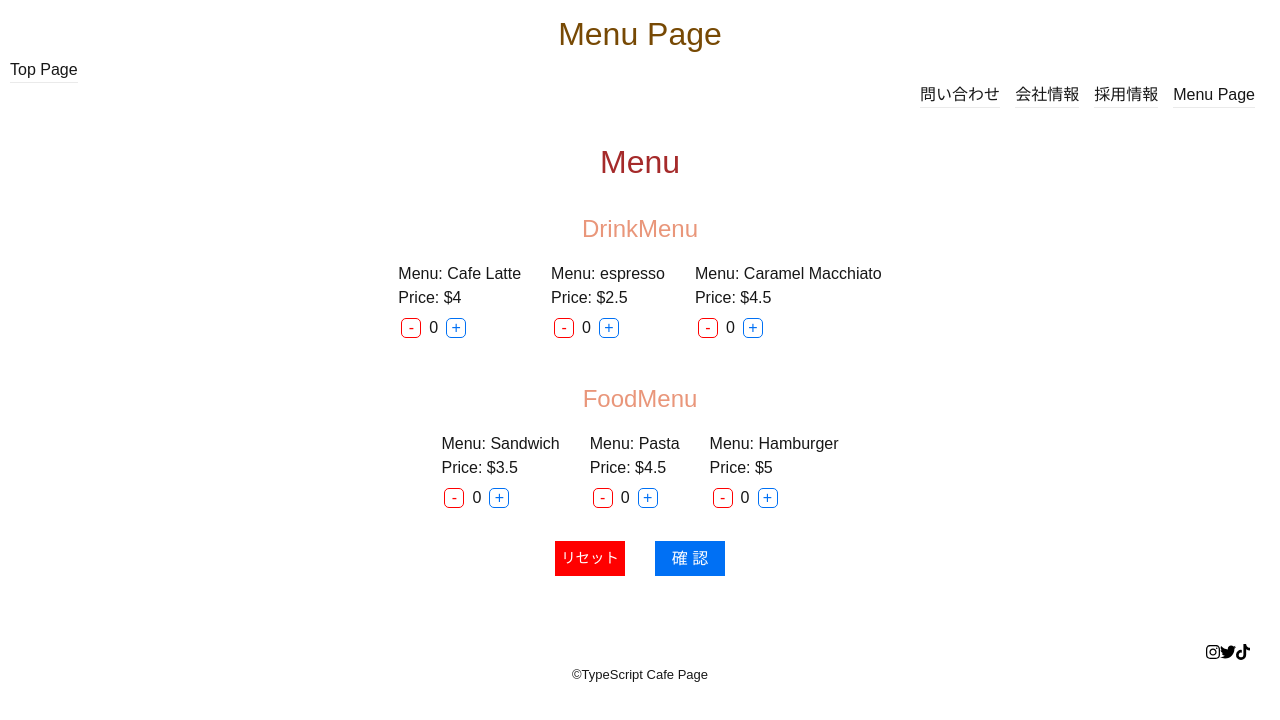
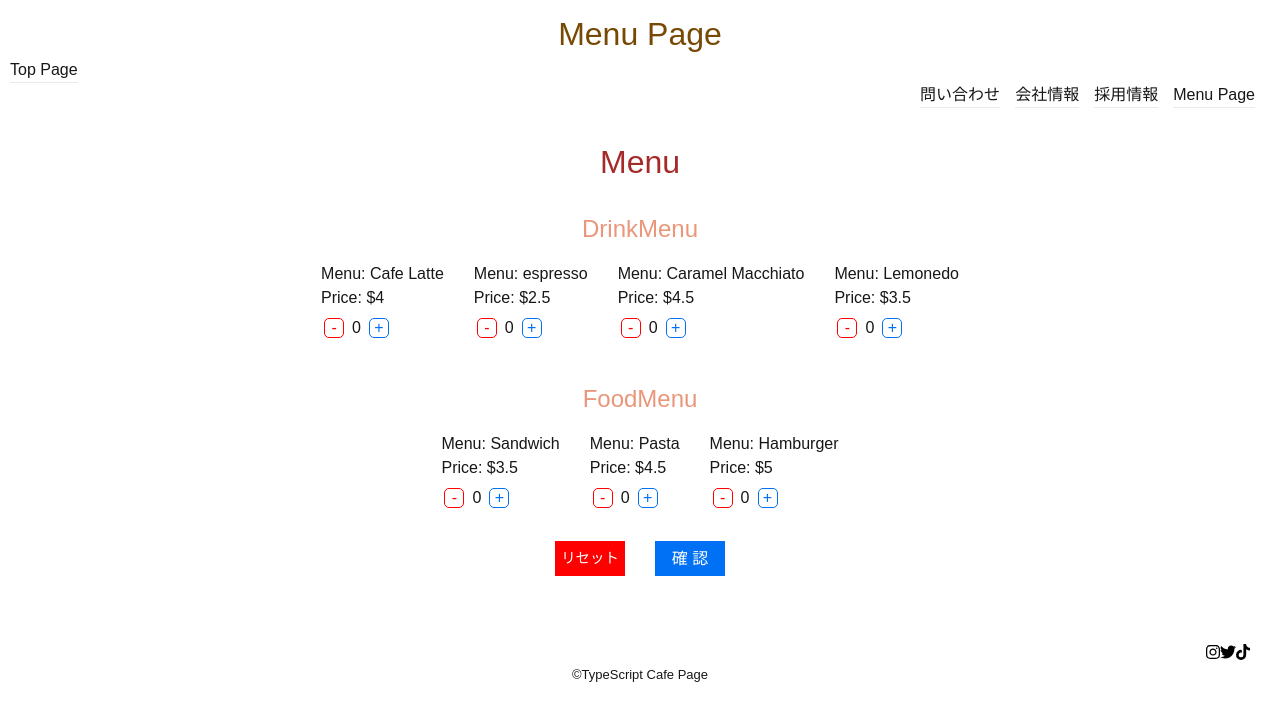
Before and after one commit to TU-web-job/reactProject, a Next.js app: page /cafe/menu in a window 1280 px wide. Shown: the top 720 px of the page. Built offline with nearby package versions, Linux system fonts and the light colour scheme.

Commit message:
plusDrink

```diff
--- a/src/component/Menu/index.tsx
+++ b/src/component/Menu/index.tsx
@@ -5,7 +5,8 @@ import style from "/src/component/Menu/CafeContent.module.css";
 const DRINK = [
     {title: "Cafe Latte", price: "$4"},
     {title: "espresso", price: "$2.5"},
-    {title: "Caramel Macchiato", price: "$4.5"}
+    {title: "Caramel Macchiato", price: "$4.5"},
+    {title:"Lemonedo", price:"$3.5"}
 ]
 
 const FOOD = [
```
